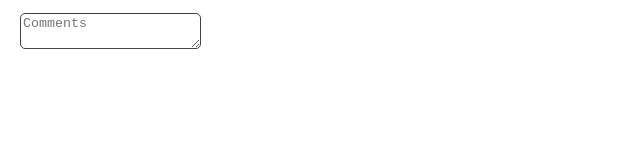
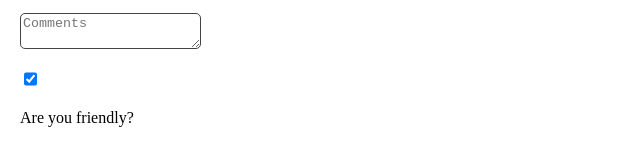
Before and after one commit to Ihliana/Scrimba-React4-Forms, a React (Create React App) app: page / in a window 1280 px wide. Shown: the part 142-308 px from the top of the page, without its empty margins (0-640 px from the left). Built offline with nearby package versions, Linux system fonts and the light colour scheme.

Commit message:
Checkbox
updating useState() hook...and updating
handleChange() function

```diff
--- a/src/App.css
+++ b/src/App.css
@@ -23,3 +23,18 @@
     display: block;
 
 }
+
+
+input[type="text"], input[type="email"] {
+    margin-bottom: 15px;
+    height: 30px;
+    text-indent: 10px;
+    border: 1px solid #444;
+    border-radius: 5px;
+    display: block;
+}
+
+input[type="checkbox"] {
+    margin-right: 0.75rem;
+
+}
--- a/src/App.js
+++ b/src/App.js
@@ -6,7 +6,9 @@
 function App() {
   return (
     <div className="App">
+
       <Form />
+
     </div>
   );
 }
--- a/src/components/Form.js
+++ b/src/components/Form.js
@@ -7,21 +7,18 @@
         firstName: "",
         lastName: "",
         email: "",
-        comments: ""
+        comments: "",
+        isFriendly: true
     })
-
-     /**
-     * Challenge: Add a textarea for "comments" to the form
-     * Make sure to update state when it changes.
-     */
 
 
 
     function handleChange(event){
+        const {name, value, type, checked} = event.target
         setFormData(prevFormData => {
             return {
                 ...prevFormData,
-                [event.target.name] : event.target.value
+                [name] : type === "checkbox" ? checked : value
             }
         })
     }
@@ -52,6 +49,15 @@
                     onChange={handleChange}
                     value={formData.comments}
                     name="comments" />
+
+
+            <input type="checkbox"
+                    id='isFriendly'
+                    checked={formData.isFriendly}
+                    onChange={handleChange}
+                    name="isFriendly"
+            />
+            <label htmlFor="isFriendly">Are you friendly?</label>
         </form>
     )
 }
```
